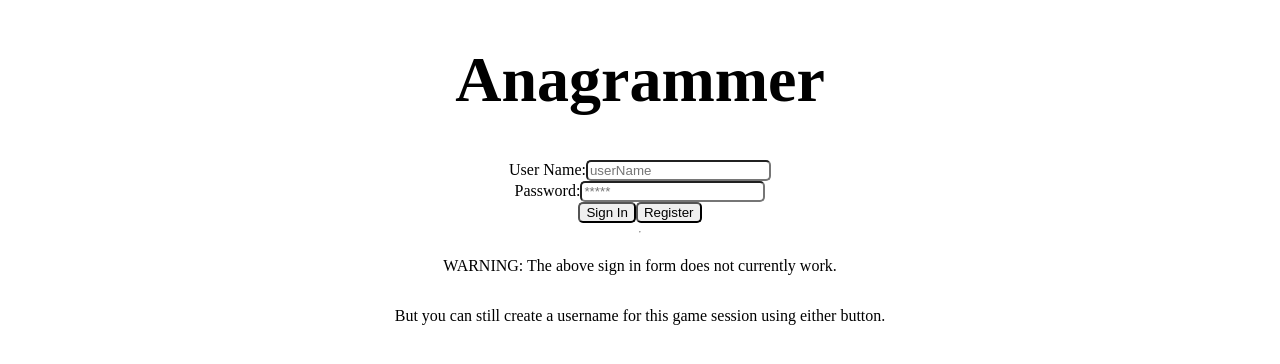
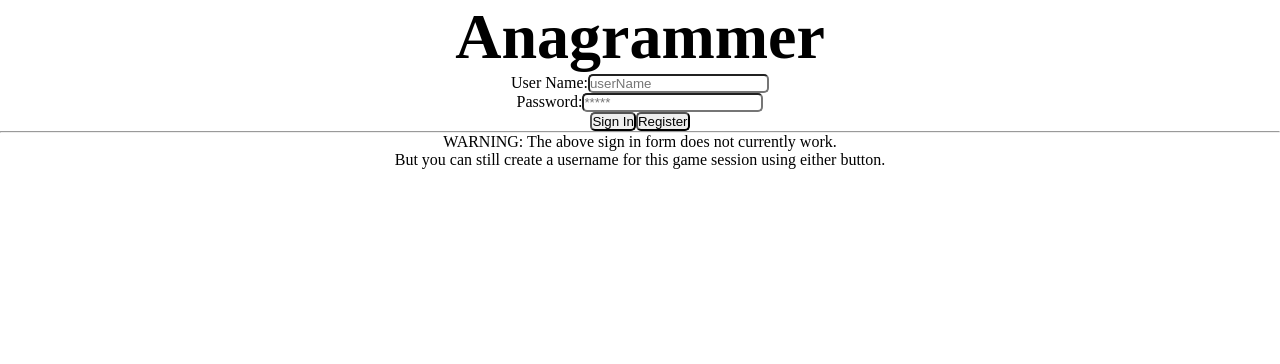
Before and after one commit to JordanKarp/Anagramer-JS, a React (Vite) app: page / in a window 1280 px wide. Shown: the top 364 px of the page. Built offline with nearby package versions, Linux system fonts and the light colour scheme.

Commit message:
Update App.css

```diff
--- a/src/App.css
+++ b/src/App.css
@@ -1,4 +1,6 @@
 * {
+  margin: 0;
+  padding: 0;
   border-radius: 5px;
   /* border: 1px solid red; */
 
@@ -6,8 +8,6 @@
 
 #root {
   max-width: 1280px;
-  margin: 0;
-  padding: 0;
   text-align: center;
 }
 
```
